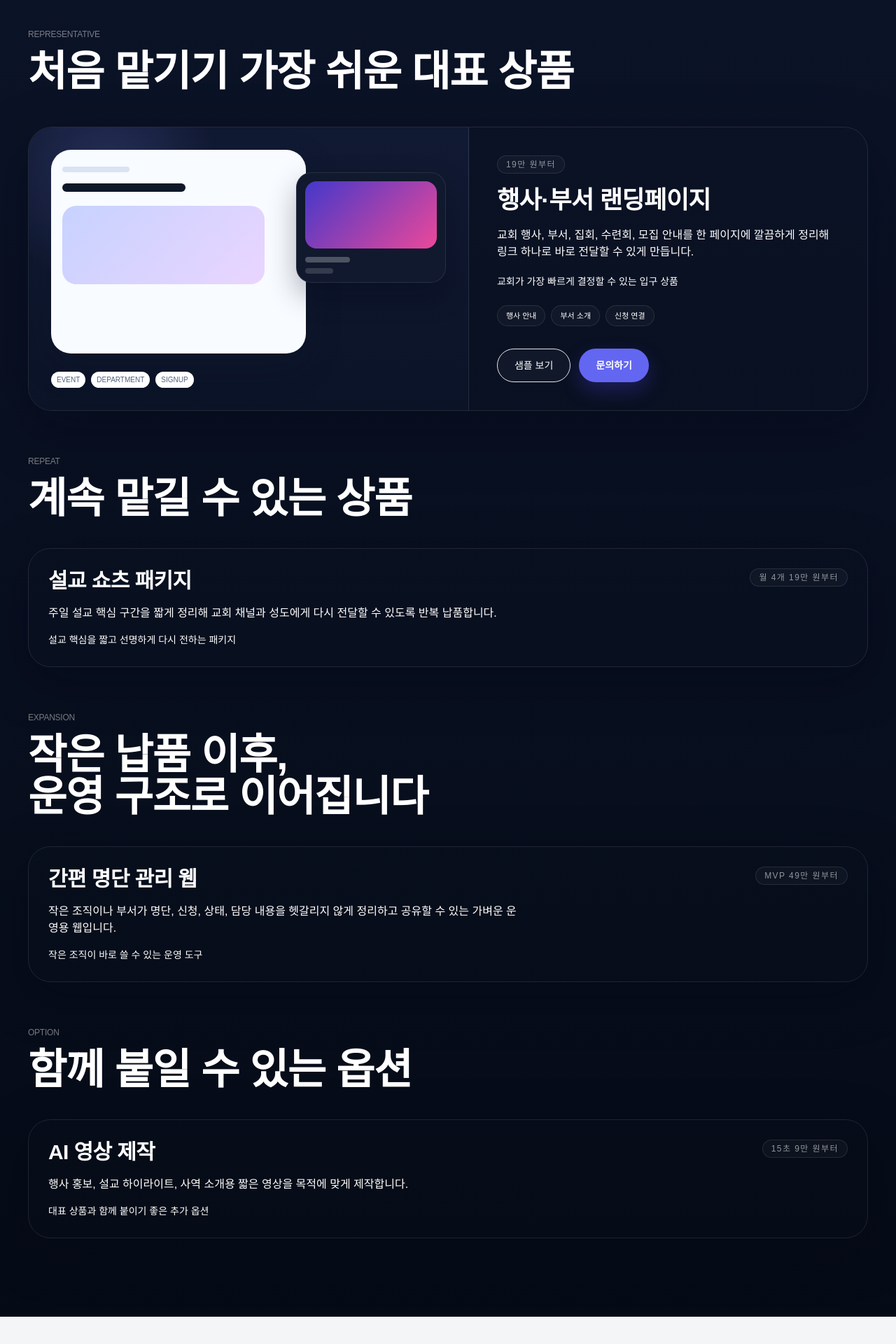
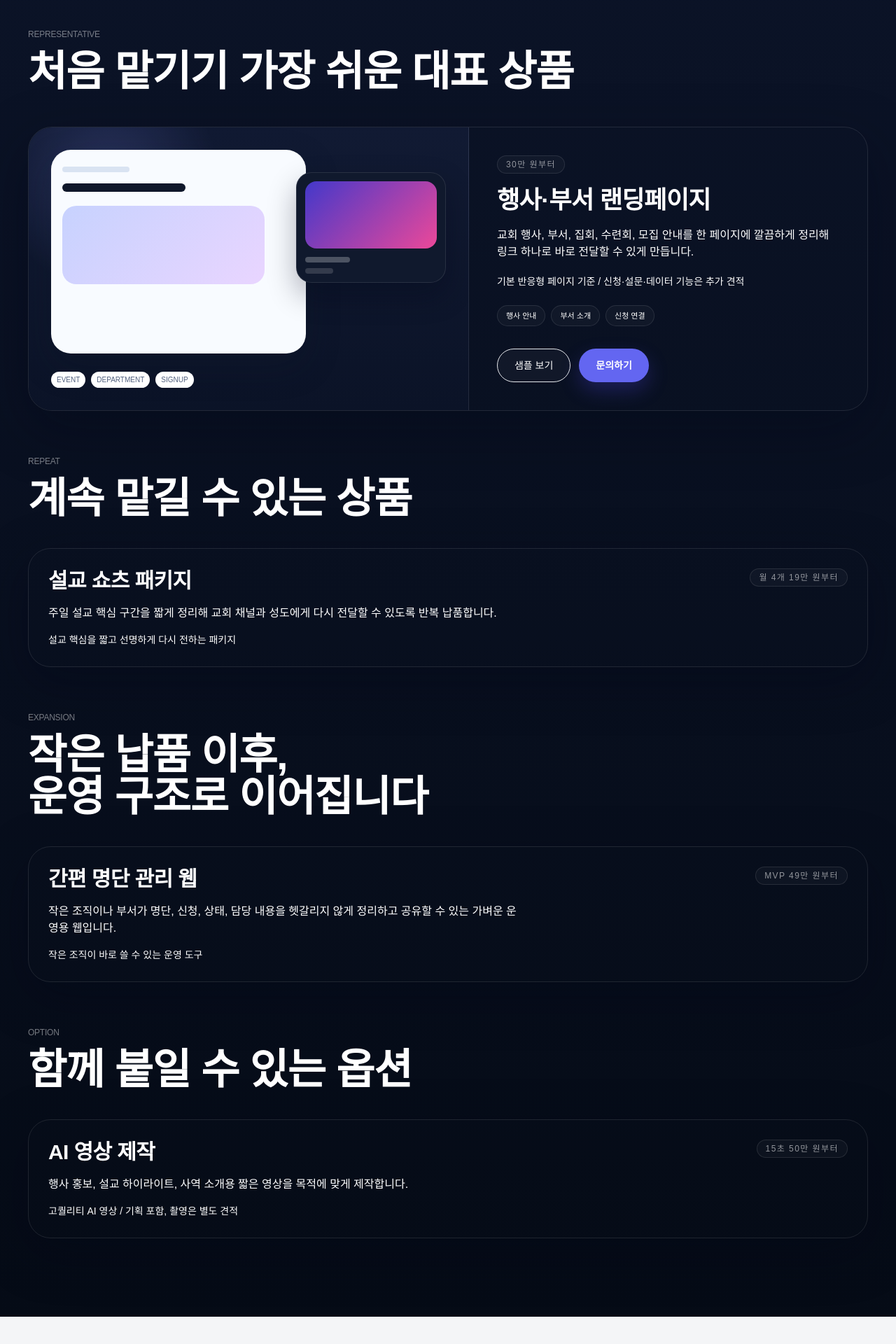
Before and after one commit to kinddragon1224/soom-church, a Next.js app: page / in a window 1280 px wide. Shown: the part 2722-4642 px from the top of the page at 70% size. Built offline with nearby package versions, Linux system fonts and the light colour scheme; a web font is replaced by a local one.

Commit message:
Adjust homepage pricing copy

```diff
--- a/app/page.tsx
+++ b/app/page.tsx
@@ -309,7 +309,7 @@ export default function HomePage() {
 
               <div className="p-6 sm:p-8 lg:p-10">
                 <div className="inline-flex w-fit rounded-full border border-white/10 bg-white/[0.03] px-3 py-1 text-xs tracking-[0.12em] text-white/55">
-                  19만 원부터
+                  30만 원부터
                 </div>
                 <h3 className="mt-5 text-2xl font-semibold text-white sm:text-3xl lg:text-[2.2rem]">행사·부서 랜딩페이지</h3>
                 <p className="mt-5 text-sm leading-7 text-white/66 sm:text-base">
@@ -317,7 +317,7 @@ export default function HomePage() {
                   한 페이지에 깔끔하게 정리해
                   링크 하나로 바로 전달할 수 있게 만듭니다.
                 </p>
-                <p className="mt-5 text-sm text-white/54">교회가 가장 빠르게 결정할 수 있는 입구 상품</p>
+                <p className="mt-5 text-sm text-white/54">기본 반응형 페이지 기준 / 신청·설문·데이터 기능은 추가 견적</p>
                 <div className="mt-6 flex flex-wrap gap-2 text-[11px] text-white/58">
                   <span className="rounded-full border border-white/10 bg-white/[0.03] px-3 py-1.5">행사 안내</span>
                   <span className="rounded-full border border-white/10 bg-white/[0.03] px-3 py-1.5">부서 소개</span>
@@ -389,10 +389,10 @@ export default function HomePage() {
                     행사 홍보, 설교 하이라이트, 사역 소개용
                     짧은 영상을 목적에 맞게 제작합니다.
                   </p>
-                  <p className="mt-4 text-sm text-white/54">대표 상품과 함께 붙이기 좋은 추가 옵션</p>
+                  <p className="mt-4 text-sm text-white/54">고퀄리티 AI 영상 / 기획 포함, 촬영은 별도 견적</p>
                 </div>
                 <div className="inline-flex w-fit rounded-full border border-white/10 bg-white/[0.03] px-3 py-1 text-xs tracking-[0.12em] text-white/55">
-                  15초 9만 원부터
+                  15초 50만 원부터
                 </div>
               </div>
             </div>
```
